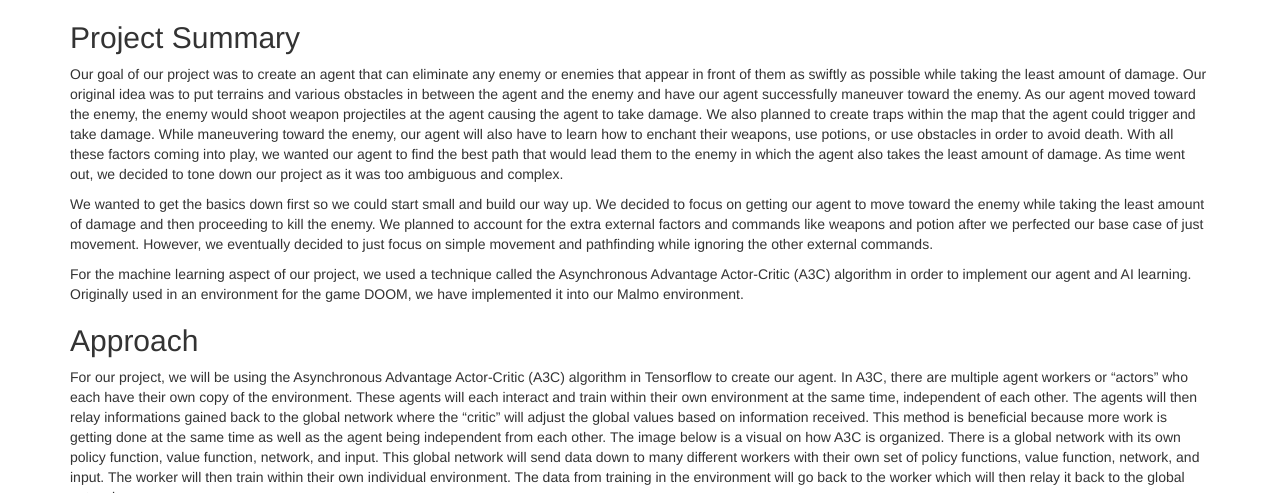
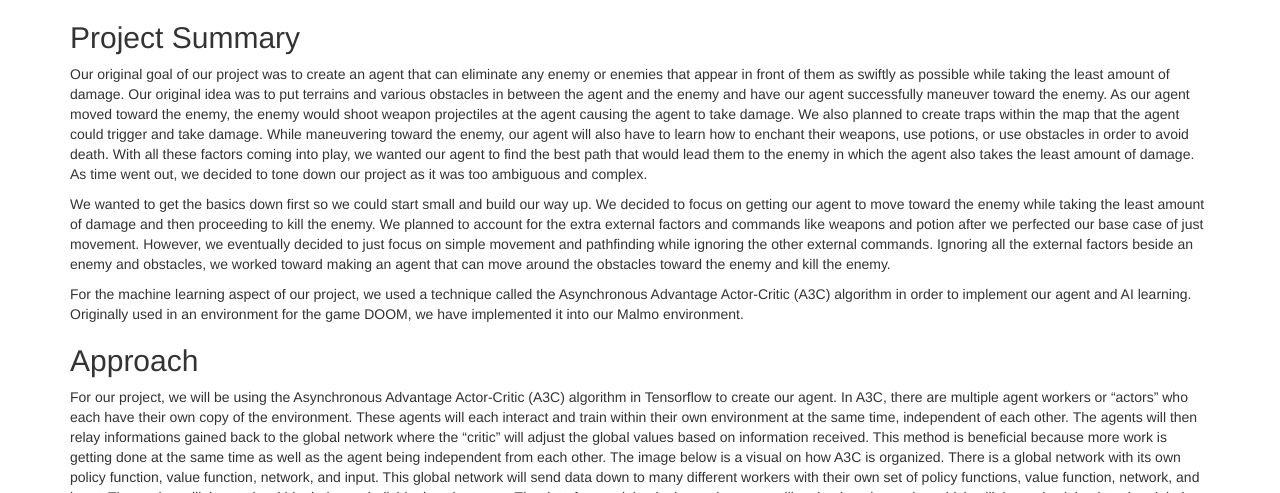
Before and after one commit to rama1997/GiveUsAnA, a Jekyll site: the page built from docs/final.md, in a window 1280 px wide and 900 px high, scrolled down 341 px, cut to the strip 194-687 px from the top of the window. Built offline with Jekyll 4.4.1, drawn with Linux system fonts in a browser that asks for light colours; formulas are drawn with MathJax 3; some of the changed text lies outside the part shown.

Commit message:
Update final.md

```diff
--- a/docs/final.md
+++ b/docs/final.md
@@ -9,9 +9,9 @@ title:  Final Report
 
 
 ## Project Summary
-Our goal of our project was to create an agent that can eliminate any enemy or enemies that appear in front of them as swiftly as possible while taking the least amount of damage. Our original idea was to put terrains and various obstacles in between the agent and the enemy and have our agent successfully maneuver toward the enemy. As our agent moved toward the enemy, the enemy would shoot weapon projectiles at the agent causing the agent to take damage. We also planned to create traps within the map that the agent could trigger and take damage. While maneuvering toward the enemy, our agent will also have to learn how to enchant their weapons, use potions, or use obstacles in order to avoid death. With all these factors coming into play, we wanted our agent to find the best path that would lead them to the enemy in which the agent also takes the least amount of damage. As time went out, we decided to tone down our project as it was too ambiguous and complex.
+Our original goal of our project was to create an agent that can eliminate any enemy or enemies that appear in front of them as swiftly as possible while taking the least amount of damage. Our original idea was to put terrains and various obstacles in between the agent and the enemy and have our agent successfully maneuver toward the enemy. As our agent moved toward the enemy, the enemy would shoot weapon projectiles at the agent causing the agent to take damage. We also planned to create traps within the map that the agent could trigger and take damage. While maneuvering toward the enemy, our agent will also have to learn how to enchant their weapons, use potions, or use obstacles in order to avoid death. With all these factors coming into play, we wanted our agent to find the best path that would lead them to the enemy in which the agent also takes the least amount of damage. As time went out, we decided to tone down our project as it was too ambiguous and complex.
 
-We wanted to get the basics down first so we could start small and build our way up. We decided  to focus on getting our agent to move toward the enemy while taking the least amount of damage and then proceeding to kill the enemy. We planned to account for the extra external factors and commands like weapons and potion after we perfected our base case of just movement. However, we eventually decided to just focus on simple movement and pathfinding while ignoring the other external commands.
+We wanted to get the basics down first so we could start small and build our way up. We decided  to focus on getting our agent to move toward the enemy while taking the least amount of damage and then proceeding to kill the enemy. We planned to account for the extra external factors and commands like weapons and potion after we perfected our base case of just movement. However, we eventually decided to just focus on simple movement and pathfinding while ignoring the other external commands. Ignoring all the external factors beside an enemy and obstacles, we worked toward making an agent that can move around the obstacles toward the enemy and kill the enemy.
 
 For the machine learning aspect of our project, we used a technique called the Asynchronous Advantage Actor-Critic (A3C) algorithm in order to implement our agent and AI learning. Originally used in an environment for the game DOOM, we have implemented it into our Malmo environment.
 
@@ -42,7 +42,7 @@ $$Discounted Reward: R = γ(r)$$
 $$Action Value Function: Q(s,a) = r + γV(s′)$$
 
 
-We obtain the weighted-average of $$r + γV(s′)$$ for every possible action a that we can take on state s. The action value function is simply given the state s and action a which will result in only one next state at s'.
+The action value function is essentially the Q-value from the method Q-Learning. It determines a value obtained from taking a certain action a on a certain state s. We obtain the weighted-average of $$r + γV(s′)$$ for every possible action a that we can take on state s. The action value function is simply given the state s and action a which will result in only one next state at s'.
 
 
 $$Advantage: A(s,a) = Q(s,a) - V(s)$$
@@ -65,6 +65,8 @@ $$Value Loss: L = Σ(R - V(s))²$$
 
 $$Policy Loss: L = -log(π(s)) * A(s) - β*H(π)$$
 
+The policy loss helps the actor determine which behavior/action taken was good and which was bad. This will help and make the agent do more beneficial and positive actions rather than negative actions. Both the losses are sent up to the global network along with other data in order to improve the whole system.
+
 
 ## Evaluation
 Since the aim of our project is to have our agent reach the enemy while taking the least amount of damage, we will measure the performance of our agent by using the metric and statistics of  the mission completeness time,  how fast the agent kills/reaches the enemy,  and how much health the agent loses during the fight. As the agent gets better, the agent should be able to reach the enemy faster while taking less damage.
```
